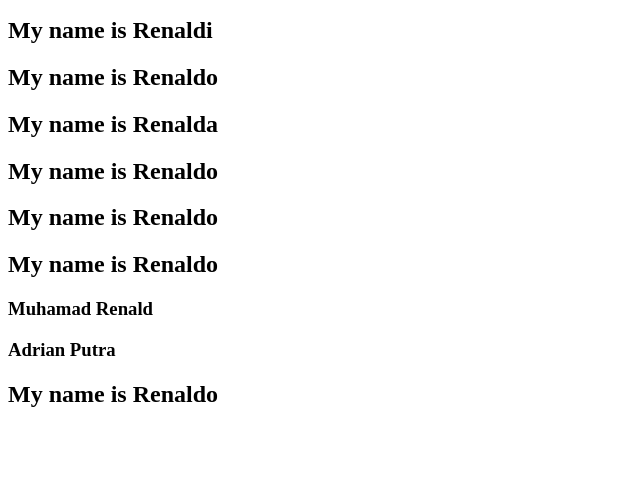
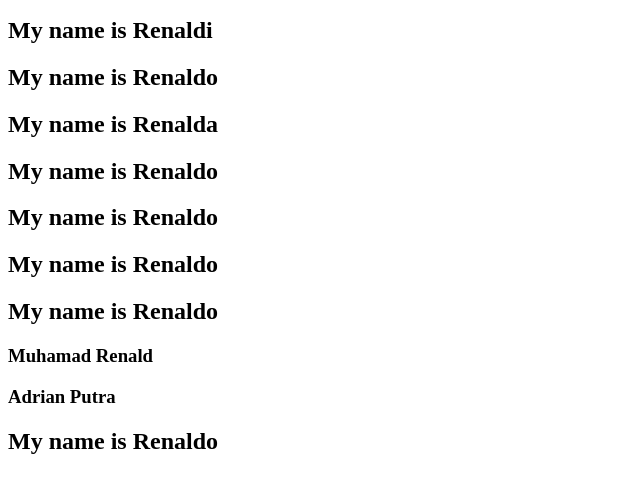
Before and after one commit to Muhamadrenald/dibimbing2-git, a plain HTML site: page index.html in a window 1280 px wide. Shown: the part 110-602 px from the top of the page, without its empty margins (0-640 px from the left). Drawn offline with Linux system fonts and the light colour scheme.

Commit message:
feat: tambah nama

```diff
--- a/index.html
+++ b/index.html
@@ -14,6 +14,7 @@
     <h2>My name is Renaldo</h2>
     <h2>My name is Renaldo</h2>
     <h2>My name is Renaldo</h2>
+    <h2>My name is Renaldo</h2>
     <h3>Muhamad Renald</h3>
     <h3>Adrian Putra</h3>
     <h2>My name is Renaldo</h2>
```
